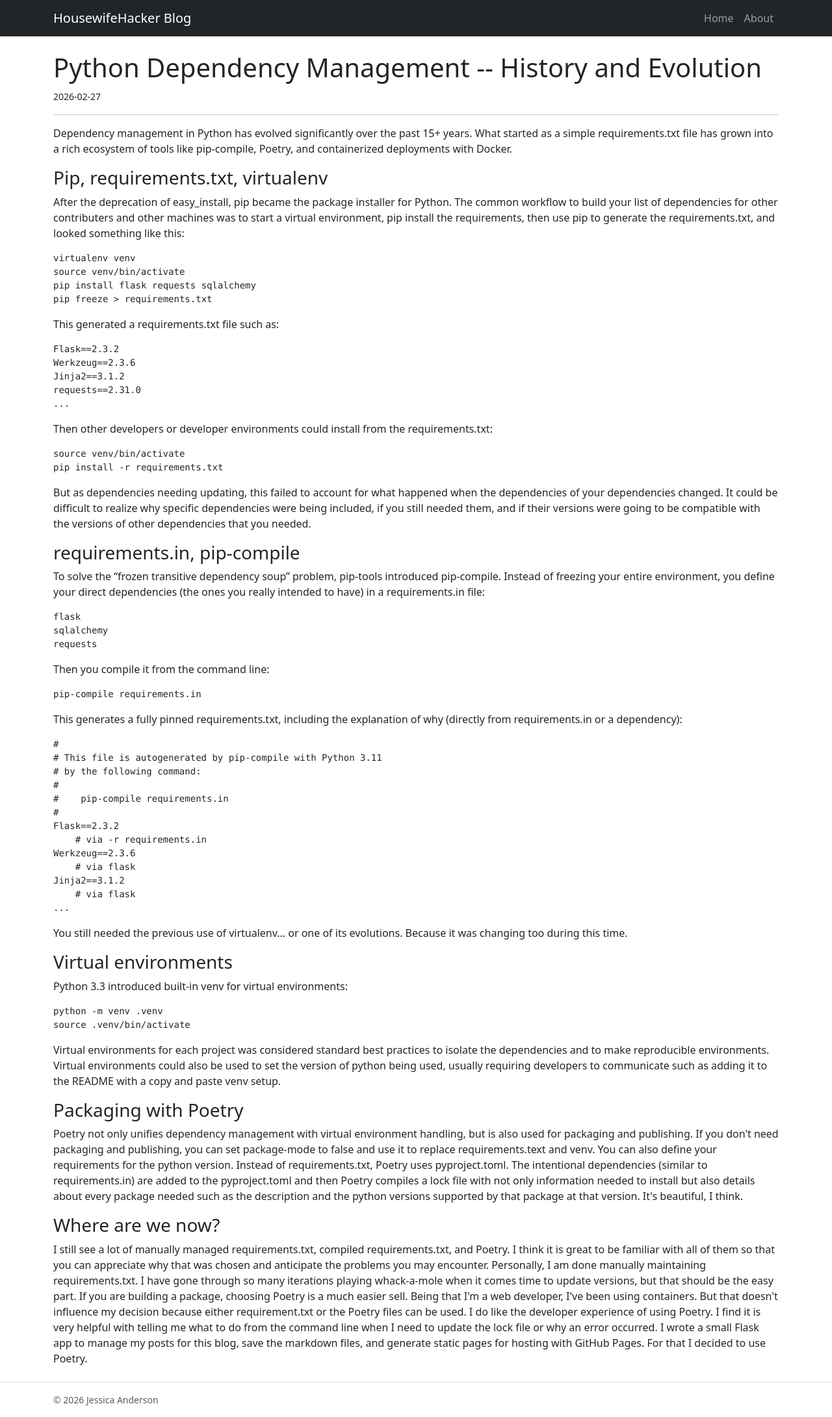
After one commit to HousewifeHacker/flask-blog-generator, a Flask app: page /preview/python-dependency-management-history-and-evolution in a window 1280 px wide. The commit adds this page. Shown: the whole page at 65% size. Run offline with Flask 3, Linux system fonts and the light colour scheme; some libraries are stand-ins or nearby versions.

Commit message:
Write a blog post and improve using code snippets

```diff
--- a/app/generator.py
+++ b/app/generator.py
@@ -11,7 +11,7 @@ PER_PAGE = 10
 
 def generate_post(post):
     """Renders a single post to HTML using a template."""
-    html_content = markdown.markdown(post.content)
+    html_content = markdown.markdown(post.content, extensions=["fenced_code", "codehilite"])
     return render_template(
         "post.html",
         content=html_content,
--- a/app/templates/base_public.html
+++ b/app/templates/base_public.html
@@ -5,6 +5,8 @@
     <meta name="viewport" content="width=device-width, initial-scale=1">
     <title>{% block title %}{% endblock %} - HHDevConsulting</title>
     <link href="https://cdn.jsdelivr.net/npm/bootstrap@5.3.3/dist/css/bootstrap.min.css" rel="stylesheet">
+    <link rel="stylesheet" href="https://cdnjs.cloudflare.com/ajax/libs/highlight.js/11.9.0/styles/github.min.css">
+
 </head>
 <body>
     <nav class="navbar navbar-expand-md navbar-dark bg-dark">
--- a/app/templates/index.html
+++ b/app/templates/index.html
@@ -3,7 +3,7 @@
 {% block title %}Home{% endblock %}
 
 {% block content %}
-<h1>HHDevConsulting</h1>
+<h1>Blog Posts</h1>
 
 <ul>
     {% for post in posts %}
--- a/docs/about.html
+++ b/docs/about.html
@@ -5,6 +5,8 @@
     <meta name="viewport" content="width=device-width, initial-scale=1">
     <title>About - HHDevConsulting</title>
     <link href="https://cdn.jsdelivr.net/npm/bootstrap@5.3.3/dist/css/bootstrap.min.css" rel="stylesheet">
+    <link rel="stylesheet" href="https://cdnjs.cloudflare.com/ajax/libs/highlight.js/11.9.0/styles/github.min.css">
+
 </head>
 <body>
     <nav class="navbar navbar-expand-md navbar-dark bg-dark">
--- /dev/null
+++ b/docs/generated_posts/python-dependency-management-history-and-evolution.html
@@ -0,0 +1,107 @@
+<!DOCTYPE html>
+<html lang="en">
+<head>
+    <meta charset="UTF-8">
+    <meta name="viewport" content="width=device-width, initial-scale=1">
+    <title>Python Dependency Management -- History and Evolution - HHDevConsulting</title>
+    <link href="https://cdn.jsdelivr.net/npm/bootstrap@5.3.3/dist/css/bootstrap.min.css" rel="stylesheet">
+    <link rel="stylesheet" href="https://cdnjs.cloudflare.com/ajax/libs/highlight.js/11.9.0/styles/github.min.css">
+
+</head>
+<body>
+    <nav class="navbar navbar-expand-md navbar-dark bg-dark">
+        <div class="container">
+            <a class="navbar-brand" href="/index.html">HousewifeHacker Blog</a>
+            <button class="navbar-toggler" type="button" data-bs-toggle="collapse" data-bs-target="#nav">
+                <span class="navbar-toggler-icon"></span>
+            </button>
+            <div class="collapse navbar-collapse" id="nav">
+                <ul class="navbar-nav ms-auto">
+                    <li class="nav-item"><a class="nav-link" href="/index.html">Home</a></li>
+                    <li class="nav-item"><a class="nav-link" href="/about.html">About</a></li>
+                </ul>
+            </div>
+        </div>
+    </nav>
+
+    <main class="container my-4">
+
+<article>
+    <h1>Python Dependency Management -- History and Evolution</h1>
+    <small>2026-02-27</small>
+    <hr>
+    <p>Dependency management in Python has evolved significantly over the past 15+ years. What started as a simple requirements.txt file has grown into a rich ecosystem of tools like pip-compile, Poetry, and containerized deployments with Docker.</p>
+<h3>Pip, requirements.txt, virtualenv</h3>
+<p>After the deprecation of easy_install, pip became the package installer for Python. The common workflow to build your list of dependencies for other contributers and other machines was to start a virtual environment, pip install the requirements, then use pip to generate the requirements.txt, and looked something like this:</p>
+<div class="codehilite"><pre><span></span><code>virtualenv<span class="w"> </span>venv
+<span class="nb">source</span><span class="w"> </span>venv/bin/activate
+pip<span class="w"> </span>install<span class="w"> </span>flask<span class="w"> </span>requests<span class="w"> </span>sqlalchemy
+pip<span class="w"> </span>freeze<span class="w"> </span>&gt;<span class="w"> </span>requirements.txt
+</code></pre></div>
+
+<p>This generated a requirements.txt file such as:</p>
+<div class="codehilite"><pre><span></span><code>Flask==2.3.2
+Werkzeug==2.3.6
+Jinja2==3.1.2
+requests==2.31.0
+...
+</code></pre></div>
+
+<p>Then other developers or developer environments could install from the requirements.txt:</p>
+<div class="codehilite"><pre><span></span><code><span class="nb">source</span><span class="w"> </span>venv/bin/activate
+pip<span class="w"> </span>install<span class="w"> </span>-r<span class="w"> </span>requirements.txt
+</code></pre></div>
+
+<p>But as dependencies needing updating, this failed to account for what happened when the dependencies of your dependencies changed. It could be difficult to realize why specific dependencies were being included, if you still needed them, and if their versions were going to be compatible with the versions of other dependencies that you needed.</p>
+<h3>requirements.in, pip-compile</h3>
+<p>To solve the “frozen transitive dependency soup” problem, pip-tools introduced pip-compile. Instead of freezing your entire environment, you define your direct dependencies (the ones you really intended to have) in a requirements.in file:</p>
+<div class="codehilite"><pre><span></span><code>flask
+sqlalchemy
+requests
+</code></pre></div>
+
+<p>Then you compile it from the command line:</p>
+<div class="codehilite"><pre><span></span><code>pip-compile<span class="w"> </span>requirements.in
+</code></pre></div>
+
+<p>This generates a fully pinned requirements.txt, including the explanation of why (directly from requirements.in or a dependency):</p>
+<div class="codehilite"><pre><span></span><code>#
+# This file is autogenerated by pip-compile with Python 3.11
+# by the following command:
+#
+#    pip-compile requirements.in
+#
+Flask==2.3.2
+    # via -r requirements.in
+Werkzeug==2.3.6
+    # via flask
+Jinja2==3.1.2
+    # via flask
+...
+</code></pre></div>
+
+<p>You still needed the previous use of virtualenv... or one of its evolutions. Because it was changing too during this time.</p>
+<h3>Virtual environments</h3>
+<p>Python 3.3 introduced built-in venv for virtual environments:</p>
+<div class="codehilite"><pre><span></span><code>python<span class="w"> </span>-m<span class="w"> </span>venv<span class="w"> </span>.venv
+<span class="nb">source</span><span class="w"> </span>.venv/bin/activate
+</code></pre></div>
+
+<p>Virtual environments for each project was considered standard best practices to isolate the dependencies and to make reproducible environments. Virtual environments could also be used to set the version of python being used, usually requiring developers to communicate such as adding it to the README with a copy and paste venv setup.</p>
+<h3>Packaging with Poetry</h3>
+<p>Poetry not only unifies dependency management with virtual environment handling, but is also used for packaging and publishing. If you don't need packaging and publishing, you can set package-mode to false and use it to replace requirements.text and venv. You can also define your requirements for the python version. Instead of requirements.txt, Poetry uses pyproject.toml. The intentional dependencies (similar to requirements.in) are added to the pyproject.toml and then Poetry compiles a lock file with not only information needed to install but also details about every package needed such as the description and the python versions supported by that package at that version. It's beautiful, I think.</p>
+<h3>Where are we now?</h3>
+<p>I still see a lot of manually managed requirements.txt, compiled requirements.txt, and Poetry. I think it is great to be familiar with all of them so that you can appreciate why that was chosen and anticipate the problems you may encounter. Personally, I am done manually maintaining requirements.txt. I have gone through so many iterations playing whack-a-mole when it comes time to update versions, but that should be the easy part. If you are building a package, choosing Poetry is a much easier sell. Being that I'm a web developer, I've been using containers. But that doesn't influence my decision because either requirement.txt or the Poetry files can be used. I do like the developer experience of using Poetry. I find it is very helpful with telling me what to do from the command line when I need to update the lock file or why an error occurred. I wrote a small Flask app to manage my posts for this blog, save the markdown files, and generate static pages for hosting with GitHub Pages. For that I decided to use Poetry.</p>
+</article>
+
+    </main>
+
+    <footer class="border-top py-3 mt-4">
+        <div class="container text-muted small">
+            &copy; 2026 Jessica Anderson
+        </div>
+    </footer>
+
+    <script src="https://cdn.jsdelivr.net/npm/bootstrap@5.3.3/dist/js/bootstrap.bundle.min.js"></script>
+</body>
+</html>
--- a/docs/index.html
+++ b/docs/index.html
@@ -5,6 +5,8 @@
     <meta name="viewport" content="width=device-width, initial-scale=1">
     <title>Home - HHDevConsulting</title>
     <link href="https://cdn.jsdelivr.net/npm/bootstrap@5.3.3/dist/css/bootstrap.min.css" rel="stylesheet">
+    <link rel="stylesheet" href="https://cdnjs.cloudflare.com/ajax/libs/highlight.js/11.9.0/styles/github.min.css">
+
 </head>
 <body>
     <nav class="navbar navbar-expand-md navbar-dark bg-dark">
@@ -24,12 +26,12 @@
 
     <main class="container my-4">
 
-<h1>HHDevConsulting</h1>
+<h1>Blog Posts</h1>
 
 <ul>
 
     <li>
-        <a href="generated_posts/try-this-md.html">try this md</a>
+        <a href="generated_posts/python-dependency-management-history-and-evolution.html">Python Dependency Management -- History and Evolution</a>
         <small>2026-02-27</small>
     </li>
 
--- a/pyproject.toml
+++ b/pyproject.toml
@@ -13,7 +13,8 @@ dependencies = [
     "flask (>=3.1.3,<4.0.0)",
     "markdown (>=3.10.2,<4.0.0)",
     "python-slugify (>=8.0.4,<9.0.0)",
-    "python-frontmatter (>=1.1.0,<2.0.0)"
+    "python-frontmatter (>=1.1.0,<2.0.0)",
+    "pygments (>=2.19.2,<3.0.0)"
 ]
 
 [build-system]
```
Also changed, not shown: content/index.json (+4 -4 lines), content/python-dependency-management-history-and-evolution.md (added, +94 -0 lines), content/try-this-md.md (deleted, +0 -10 lines), docs/generated_posts/try-this-md.html (deleted, +0 -46 lines), 1 other file.
